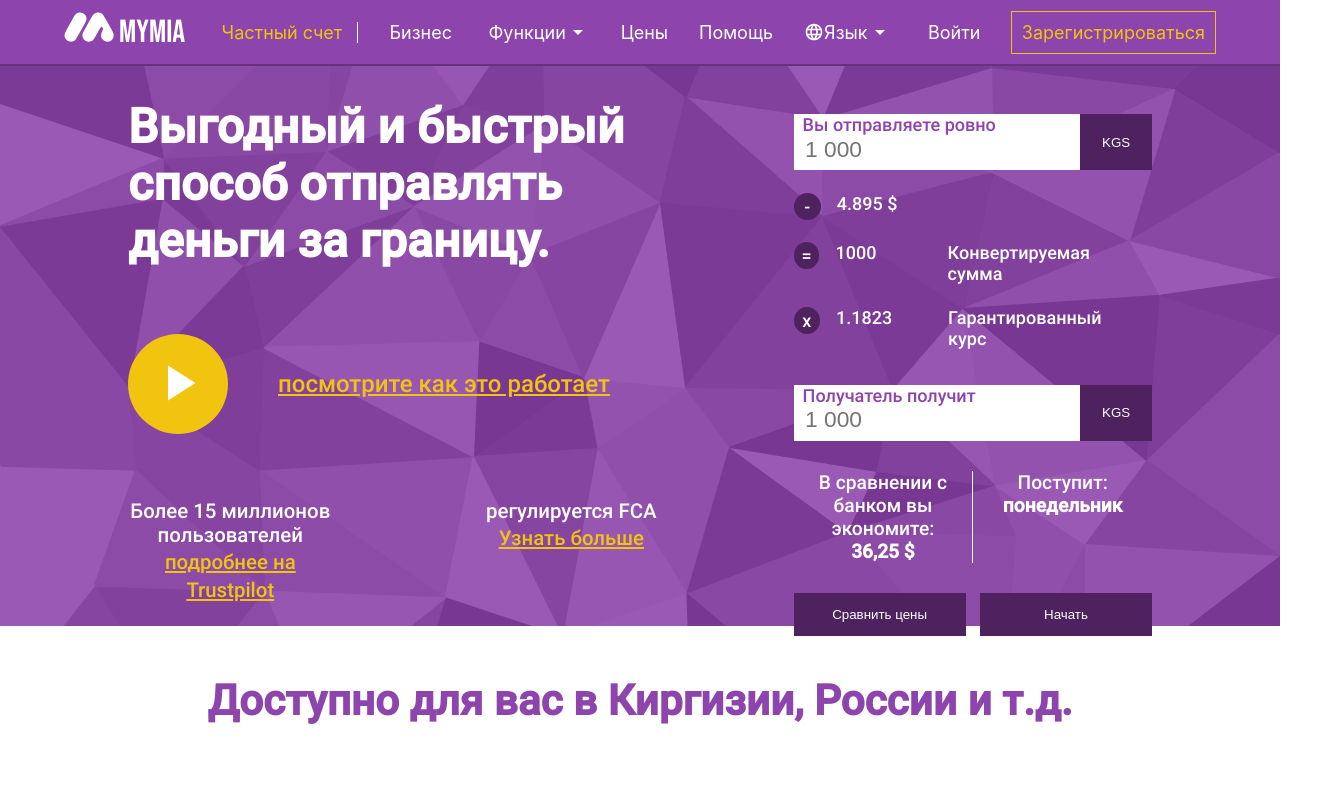
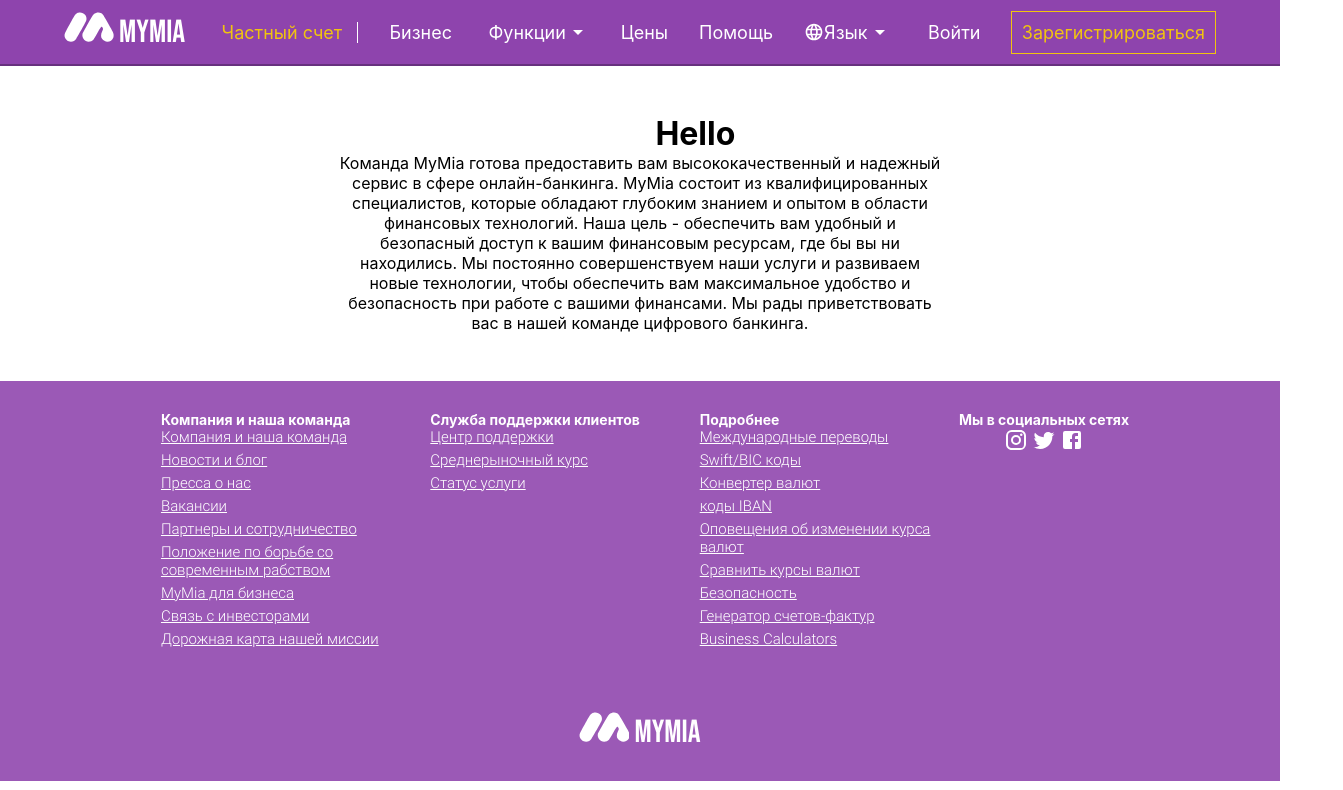
Before and after one commit to Somanimus/LangingPageReact, a React (Create React App) app: page /our-team in a window 1280 px wide. Shown: the top 790 px of the page, 1343 px wide, since content can reach past the window. Built offline with nearby package versions, Linux system fonts and the light colour scheme.

Commit message:
router-dom implementation, added page about team

```diff
--- a/src/App.js
+++ b/src/App.js
@@ -1,13 +1,18 @@
 import './App.css';
 import Header from './components/header';
 import Main from './components/main';
+import { Routes, Route } from 'react-router-dom';
 import Footer from './components/footer';
+import Team from './pages/team/team';
 
 function App() {
   return (
     <div className="App">
       <Header/>
-      <Main/>
+      <Routes>
+        <Route path='/' element={<Main/>}/>
+        <Route path='/our-team' element={<Team/>} />
+      </Routes>
       <Footer/>
    </div>
   );
--- a/src/components/footer.jsx
+++ b/src/components/footer.jsx
@@ -1,4 +1,6 @@
 import React from 'react';
+import { Link } from 'react-router-dom';
+import logo from '../pics/logo.svg'
 import FacebookIcon from '@mui/icons-material/Facebook';
 import TwitterIcon from '@mui/icons-material/Twitter';
 import InstagramIcon from '@mui/icons-material/Instagram';
@@ -10,7 +12,7 @@ const Footer = () => {
             <div className="nav-container">
             <div className="footer-columns">
                 <h3 className="title">Компания и наша команда</h3>
-                <a href="http://" target="_blank" rel="noopener noreferrer">Компания и наша команда</a>
+                <Link to="/our-team">Компания и наша команда</Link>
                 <a href="http://" target="_blank" rel="noopener noreferrer">Новости и блог</a>
                 <a href="http://" target="_blank" rel="noopener noreferrer">Пресса о нас</a>
                 <a href="http://" target="_blank" rel="noopener noreferrer">Вакансии</a>
@@ -46,7 +48,7 @@ const Footer = () => {
             </div>
             </div>
             <div className="copyright">
-                <div className="logo"><a href="http://" target="_blank" rel="noopener noreferrer">MyMia</a></div>
+                <div className="logo"><a href="http://" target="_blank" rel="noopener noreferrer"> <img src={logo} alt="logo" /> MyMia</a></div>
             </div>
         </footer>
    );
--- a/src/index.js
+++ b/src/index.js
@@ -1,13 +1,16 @@
 import React from 'react';
 import ReactDOM from 'react-dom/client';
 import './index.css';
+import { BrowserRouter } from 'react-router-dom';
 import App from './App';
 import reportWebVitals from './reportWebVitals';
 
 const root = ReactDOM.createRoot(document.getElementById('root'));
 root.render(
   <React.StrictMode>
+    <BrowserRouter>
     <App />
+    </BrowserRouter>
   </React.StrictMode>
 );
 
--- /dev/null
+++ b/src/pages/team/team.css
@@ -0,0 +1,7 @@
+.team-container{
+    padding: 3em;
+}
+.team-container > * {
+    width: 60ch;
+    margin: auto;
+}
--- /dev/null
+++ b/src/pages/team/team.jsx
@@ -0,0 +1,13 @@
+import React from 'react';
+import './team.css'
+
+const Team = () => {
+    return (
+        <div className='team-container'>
+            <h1>Hello</h1>
+           <p>Команда MyMia  готова предоставить вам высококачественный и надежный сервис в сфере онлайн-банкинга. MyMia состоит из квалифицированных специалистов, которые обладают глубоким знанием и опытом в области финансовых технологий. Наша цель - обеспечить вам удобный и безопасный доступ к вашим финансовым ресурсам, где бы вы ни находились. Мы постоянно совершенствуем наши услуги и развиваем новые технологии, чтобы обеспечить вам максимальное удобство и безопасность при работе с вашими финансами. Мы рады приветствовать вас в нашей команде цифрового банкинга.</p>
+        </div>
+    );
+};
+
+export default Team;
```
